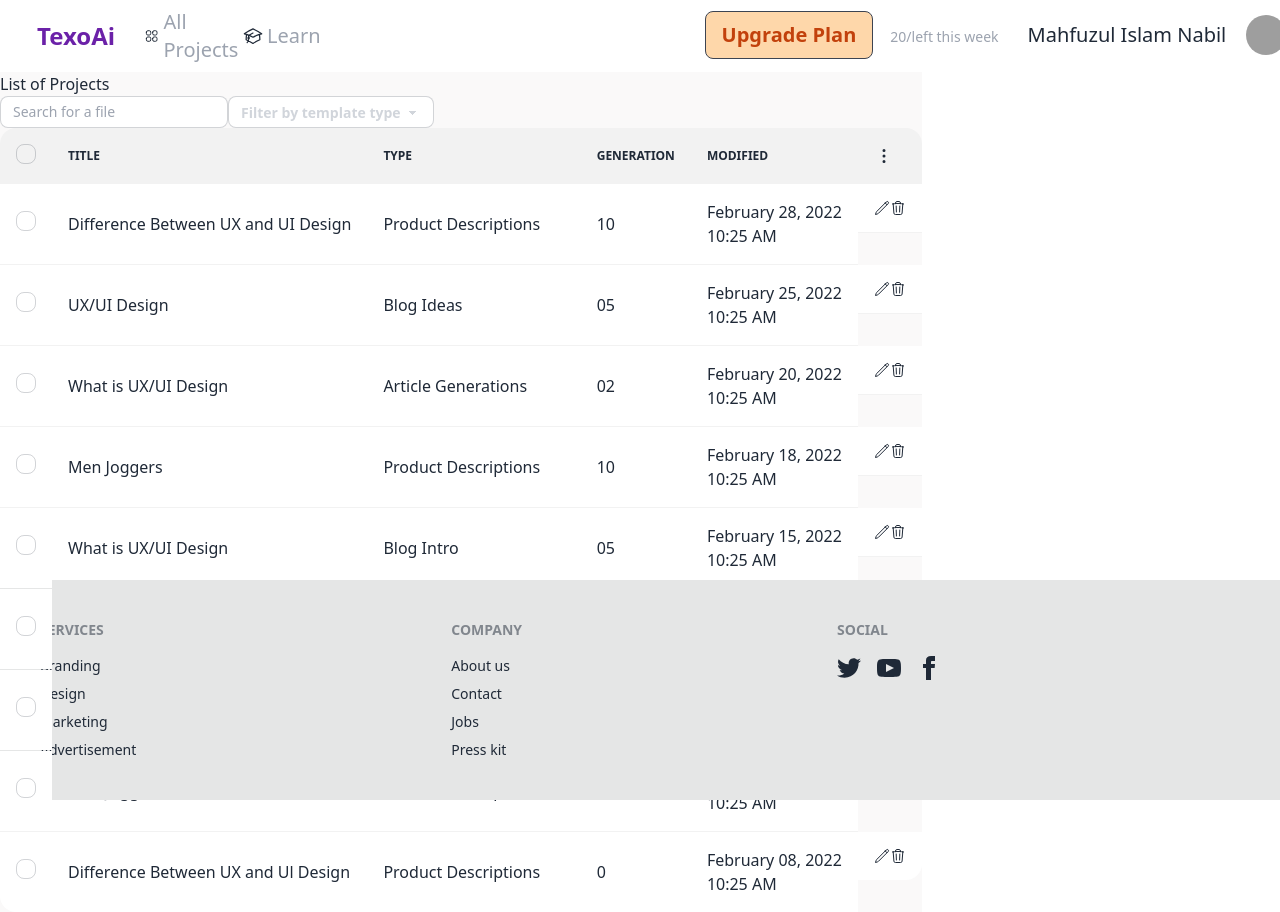
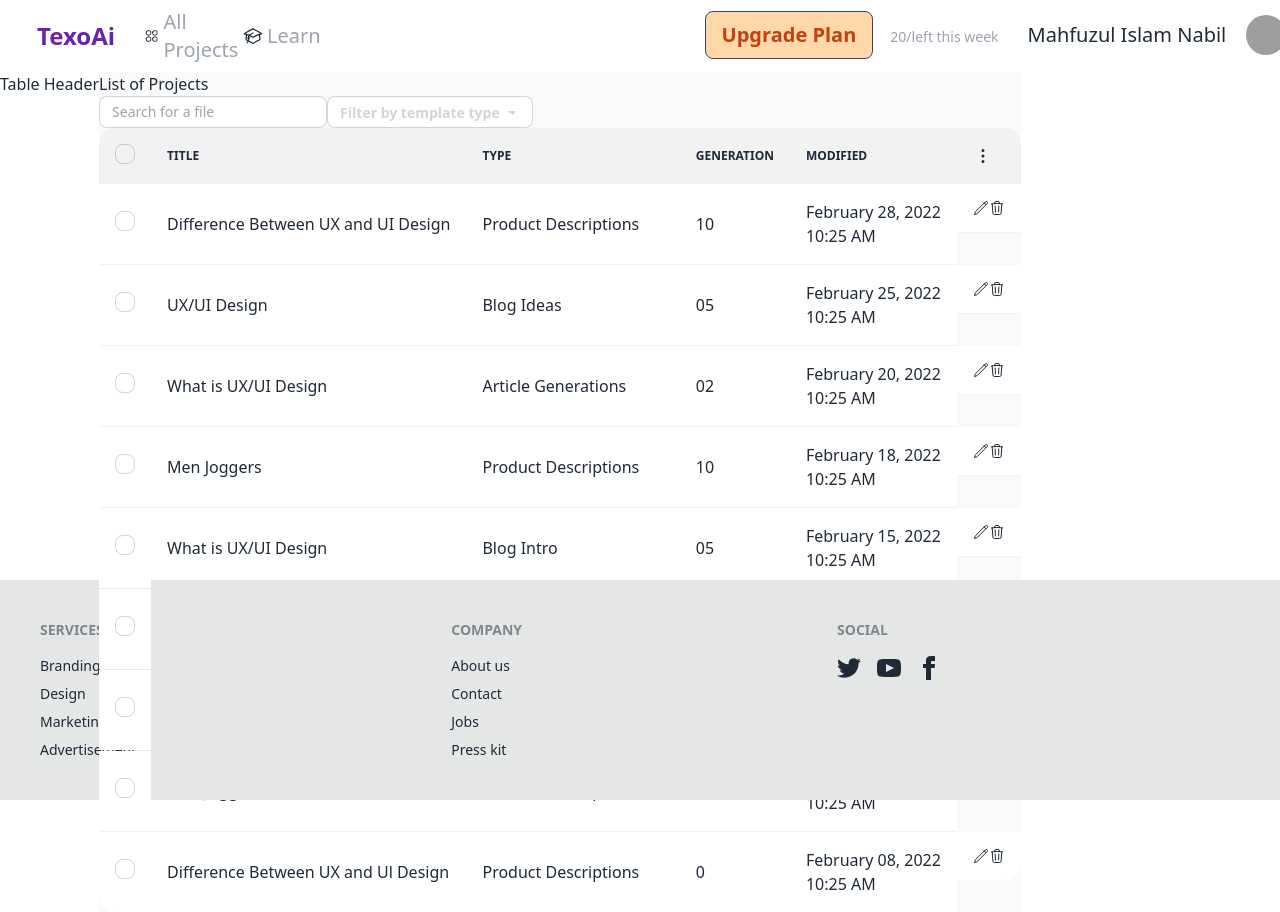
Before and after one commit to darkimpow/ai-writer-app-final, a React (Create React App) app: page / in a window 1280 px wide. Built offline with nearby package versions, Linux system fonts and the light colour scheme; grey boxes are pictures that could not be loaded.

Commit message:
new branches for all projects components

```diff
--- a/src/projects/AllProjects.js
+++ b/src/projects/AllProjects.js
@@ -7,7 +7,8 @@ import {ProjectSideBar} from "./ProjectSideBar.js";
 import Footer from "../partials/Footer";
 import Navbar from "../partials/Navbar";
 import {ProjectMainSection} from "./ProjectMainSection";
-import Table from "./Table";
+import TableBody from "./TableBody";
+import TableHeader from "./TableHeader";
 
 export const AllProjects = () => {
 
@@ -18,7 +19,9 @@ export const AllProjects = () => {
             {/*<ProjectMainSection />*/}
             {/*<ProjectMainSection/>*/}
             {/*<ProjectSideBar />*/}
-            {<Table />}
+            <TableHeader />
+
+            {<TableBody />}
              {/*<Footer/>*/}
         </div>
     );
--- a/src/projects/Table.js
+++ b/src/projects/TableBody.js
@@ -1,6 +1,6 @@
 import React from 'react';
 
-function Table(props) {
+function TableBody(props) {
     return (
         <div className={'bg-[#faf9f9]'}>
             {/*title*/}
@@ -331,4 +331,4 @@ function Table(props) {
     );
 }
 
-export default Table;
+export default TableBody;
--- /dev/null
+++ b/src/projects/TableHeader.js
@@ -0,0 +1,11 @@
+import React from 'react';
+
+function TableHeader(props) {
+    return (
+        <div>
+            Table Header
+        </div>
+    );
+}
+
+export default TableHeader;
```
